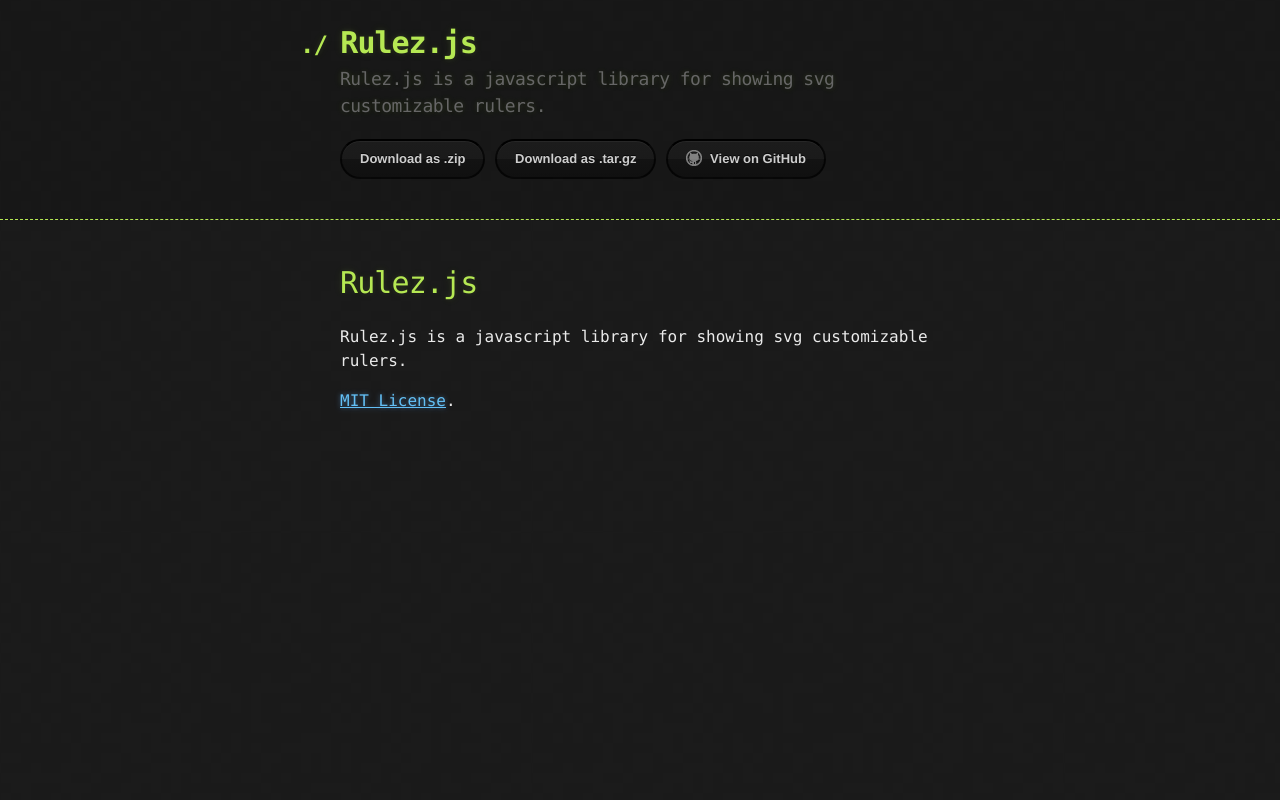
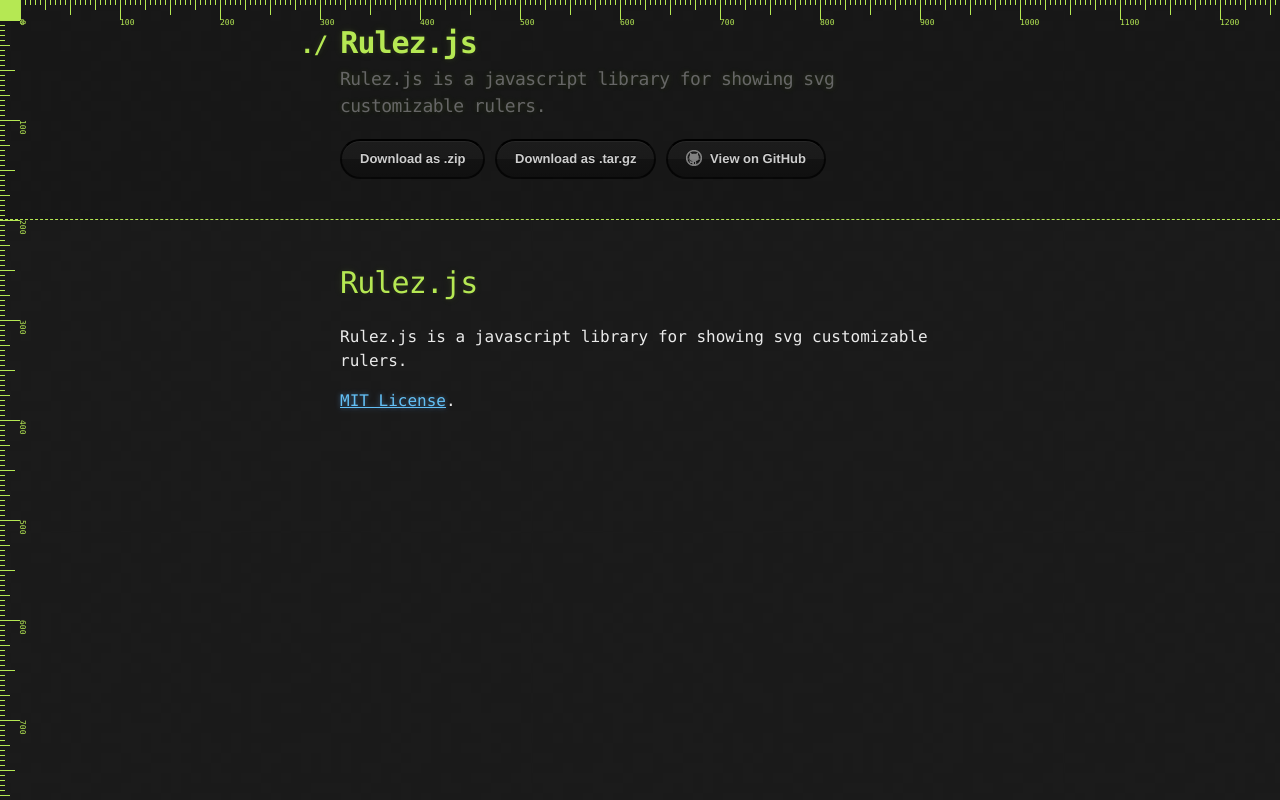
Before and after one commit to ShyykoSerhiy/rulez.js, a plain HTML site: page index.html in a window 1280 px wide. Drawn offline with Linux system fonts and the light colour scheme.

Commit message:
changed look and feel

```diff
--- a/index.html
+++ b/index.html
@@ -7,6 +7,9 @@
     <link rel="stylesheet" type="text/css" href="stylesheets/stylesheet.css" media="screen">
     <link rel="stylesheet" type="text/css" href="stylesheets/pygment_trac.css" media="screen">
     <link rel="stylesheet" type="text/css" href="stylesheets/print.css" media="print">
+    <link rel="stylesheet" type="text/css" href="stylesheets/main.css" media="screen">
+    <script src="javascripts/ruler.js/dist/js/rulez.min.js"></script>
+    <script src="javascripts/main.js"></script>
 
     <title>Rulez.js by ShyykoSerhiy</title>
 </head>
@@ -16,20 +19,30 @@
 <header>
     <div class="container">
         <h1>Rulez.js</h1>
+
         <h2>Rulez.js is a javascript library for showing svg customizable rulers.</h2>
 
         <section id="downloads">
             <a href="https://github.com/ShyykoSerhiy/rulez.js/zipball/master" class="btn">Download as .zip</a>
             <a href="https://github.com/ShyykoSerhiy/rulez.js/tarball/master" class="btn">Download as .tar.gz</a>
-          <a href="https://github.com/ShyykoSerhiy/rulez.js" class="btn btn-github"><span class="icon"></span>View on GitHub</a>
+            <a href="https://github.com/ShyykoSerhiy/rulez.js" class="btn btn-github"><span class="icon"></span>View on
+                GitHub</a>
         </section>
     </div>
 </header>
-
+<div class="green-square">
+</div>
+<div class="ruler-horizontal">
+    <svg id="svgH" xmlns="http://www.w3.org/2000/svg"></svg>
+</div>
+<div class="ruler-vertical">
+    <svg id="svgV" xmlns="http://www.w3.org/2000/svg"></svg>
+</div>
 <div class="container">
     <section id="main_content">
         <h1>
-<a id="rulezjs" class="anchor" href="#rulezjs" aria-hidden="true"><span class="octicon octicon-link"></span></a>Rulez.js</h1>
+            <a id="rulezjs" class="anchor" href="#rulezjs" aria-hidden="true"><span class="octicon octicon-link"></span></a>Rulez.js
+        </h1>
 
         <p>Rulez.js is a javascript library for showing svg customizable rulers.</p>
 
--- a/javascripts/main.js
+++ b/javascripts/main.js
@@ -1 +1,27 @@
-console.log('This would be the main JS file.');
+window.addEventListener('load', function () {
+  var rulezH = new Rulez({
+    element: document.getElementById('svgH'),
+    layout: 'horizontal'
+  });
+  rulezH.render();
+  var rulezV = new Rulez({
+    element: document.getElementById('svgV'),
+    layout: 'vertical',
+    texts: [
+      {
+        pixelGap: 100,
+        rotation: 90,
+        offset: 20,
+        className: 'rulez-text',
+        type: 'text'
+      }
+    ]
+  });
+  rulezV.render();
+  var scroll = window;
+  scroll.addEventListener('scroll', function () {
+    rulezH.scrollTo(scroll.scrollX);
+    rulezV.scrollTo(scroll.scrollY);
+  });
+
+});
--- a/stylesheets/main.css
+++ b/stylesheets/main.css
@@ -11,7 +11,7 @@ html, body {
     z-index: 0;
     width: 60px;
     height: 100%;
-    padding-top: 60px;
+    padding-top: 20px;
 }
 
 .ruler-horizontal {
@@ -20,7 +20,7 @@ html, body {
     z-index: 1;
     width: 100%;
     height: 60px;
-    padding-left: 60px;
+    padding-left: 20px;
 }
 
 .ruler-horizontal svg, .ruler-vertical svg {
@@ -48,15 +48,24 @@ html, body {
 }
 
 .rulez-line {
-    stroke: grey;
+    stroke: #b5e853;
     stroke-width: 1
 }
 
 .rulez-rect {
-    fill: grey
+    fill: #b5e853
 }
 
 .rulez-text {
     font-size: 8px;
-    fill: #d3d3d3
+    fill: #b5e853
 }
+
+.green-square{
+    background-color: #b5e853;
+    width: 20px;
+    height: 20px;
+    position: fixed;
+    top: 0;
+    left: 0;
+}
```
Lines whose indentation alone changed are shown as unchanged.
